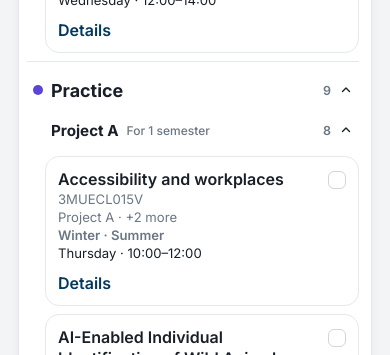
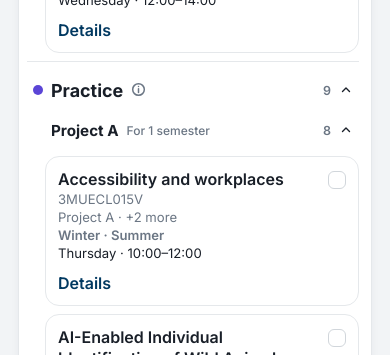
Before and after one commit to haydensuh/hci-planner-siegen, a React (Vite) app: page / in a window 390 px wide. Shown: the part 1213-1568 px from the top of the page. Built offline with nearby package versions, Linux system fonts and the light colour scheme.

Commit message:
Add an instruction tooltip

```diff
--- a/src/components/CourseExplorer.tsx
+++ b/src/components/CourseExplorer.tsx
@@ -1,4 +1,5 @@
 import { useEffect, useLayoutEffect, useMemo, useRef, useState } from "react";
+import { createPortal } from "react-dom";
 import { AREAS, areaColor, areaRank } from "../data/curriculum";
 import {
   LP6_NOTE,
@@ -452,28 +453,34 @@ export function CourseExplorer({
         {listedGroups.map((group) => {
           const areaOpen = !collapsedAreas.has(group.area);
           const areaPanelId = panelId("area", group.area);
+          const areaCount =
+            group.area === "Interdisciplinary Contexts"
+              ? filtered.filter(
+                  (course) =>
+                    course.area === group.area &&
+                    (shownTrack === "9" ? lp9Placement(course.id) : lp6Course(course.id)),
+                ).length
+              : group.courses.length;
+          const toggleArea = () => setCollapsedAreas((current) => toggleMember(current, group.area));
           return (
             <section key={group.area} className="area-group">
               <h3 className="area-heading">
                 <button
                   type="button"
+                  className="area-toggle"
                   aria-expanded={areaOpen}
                   aria-controls={areaPanelId}
-                  onClick={() => setCollapsedAreas((current) => toggleMember(current, group.area))}
+                  aria-label={`${group.area}, ${areaCount} ${areaCount === 1 ? "course" : "courses"}`}
+                  onClick={toggleArea}
                 >
                   <span className="area-dot" style={{ background: areaColor(group.area) }} />
                   <span className="group-title">{group.area}</span>
-                  <span className="group-count">
-                    {group.area === "Interdisciplinary Contexts"
-                      ? filtered.filter(
-                          (course) =>
-                            course.area === group.area &&
-                            (shownTrack === "9" ? lp9Placement(course.id) : lp6Course(course.id)),
-                        ).length
-                      : group.courses.length}
-                  </span>
+                </button>
+                {group.area === "Practice" && <PracticeInfo />}
+                <div className="area-rest" onClick={toggleArea}>
+                  <span className="group-count">{areaCount}</span>
                   <ChevronIcon open={areaOpen} />
-                </button>
+                </div>
               </h3>
               {areaOpen && (
                 <div id={areaPanelId}>
@@ -1042,6 +1049,133 @@ function without(current: Set<string>, key: string): Set<string> {
   return next;
 }
 
+function PracticeInfo() {
+  const [open, setOpen] = useState(false);
+  const [hover, setHover] = useState(false);
+  const rootRef = useRef<HTMLSpanElement>(null);
+  const tipRef = useRef<HTMLSpanElement>(null);
+  const hoverTimer = useRef<number | null>(null);
+  const [pos, setPos] = useState({ top: 0, left: 0, hidden: false });
+  const shown = open || hover;
+
+  function showTip() {
+    if (hoverTimer.current) window.clearTimeout(hoverTimer.current);
+    setHover(true);
+  }
+
+  function hideTip() {
+    if (hoverTimer.current) window.clearTimeout(hoverTimer.current);
+    hoverTimer.current = window.setTimeout(() => setHover(false), 80);
+  }
+
+  useLayoutEffect(() => {
+    if (!shown) return;
+    function place() {
+      const icon = rootRef.current?.getBoundingClientRect();
+      const tip = tipRef.current?.getBoundingClientRect();
+      if (!icon || !tip) return;
+      const scroll = rootRef.current?.closest(".course-scroll")?.getBoundingClientRect();
+      const hidden = scroll != null && (icon.bottom < scroll.top || icon.top > scroll.bottom);
+      const width = tip.width || 280;
+      const height = tip.height || 0;
+      let left = Math.min(Math.max(8, icon.left - 8), window.innerWidth - width - 8);
+      let top = icon.bottom + 8;
+      if (height > 0 && top + height > window.innerHeight - 8 && icon.top - height - 8 > 8) {
+        top = icon.top - height - 8;
+      }
+      setPos((current) =>
+        current.top === top && current.left === left && current.hidden === hidden ? current : { top, left, hidden },
+      );
+    }
+    place();
+    window.addEventListener("scroll", place, true);
+    window.addEventListener("resize", place);
+    return () => {
+      window.removeEventListener("scroll", place, true);
+      window.removeEventListener("resize", place);
+    };
+  }, [shown]);
+
+  useEffect(() => {
+    return () => {
+      if (hoverTimer.current) window.clearTimeout(hoverTimer.current);
+    };
+  }, []);
+
+  useEffect(() => {
+    if (!open) return;
+    function onPointerDown(event: PointerEvent) {
+      const target = event.target as Node;
+      if (rootRef.current?.contains(target) || tipRef.current?.contains(target)) return;
+      setOpen(false);
+    }
+    function onKeyDown(event: KeyboardEvent) {
+      if (event.key === "Escape") setOpen(false);
+    }
+    document.addEventListener("pointerdown", onPointerDown);
+    document.addEventListener("keydown", onKeyDown);
+    return () => {
+      document.removeEventListener("pointerdown", onPointerDown);
+      document.removeEventListener("keydown", onKeyDown);
+    };
+  }, [open]);
+
+  return (
+    <span ref={rootRef} className="area-info" onMouseEnter={showTip} onMouseLeave={hideTip}>
+      <button
+        type="button"
+        aria-expanded={shown}
+        aria-controls="practice-tip"
+        aria-label="About Practice projects"
+        onClick={(event) => {
+          setOpen((current) => {
+            if (current) event.currentTarget.blur();
+            return !current;
+          });
+        }}
+      >
+        <InfoIcon />
+      </button>
+      {shown &&
+        createPortal(
+          <span
+            id="practice-tip"
+            ref={tipRef}
+            className="area-tip is-fixed"
+            role="tooltip"
+            style={{ top: pos.top, left: pos.left, visibility: pos.hidden ? "hidden" : "visible" }}
+            onMouseEnter={showTip}
+            onMouseLeave={hideTip}
+          >
+            <span className="area-tip-card">
+              <ul>
+                <li>You can take Projects A, B, and C in the same semester. But taking one per semester is recommended.</li>
+                <li>
+                  Projects A and B are mostly group work. Project C can be planned as solo work.
+                  <span>
+                    Project C can be treated as preparation for the master’s thesis. If you have a project you might want
+                    as a thesis topic, taking it as Project C is recommended.
+                  </span>
+                </li>
+              </ul>
+            </span>
+          </span>,
+          document.body,
+        )}
+    </span>
+  );
+}
+
+function InfoIcon() {
+  return (
+    <svg viewBox="0 0 16 16" width="15" height="15" fill="none" stroke="currentColor" strokeWidth="1.6" aria-hidden="true">
+      <circle cx="8" cy="8" r="6.2" />
+      <path d="M8 7.2V11.2" strokeLinecap="round" />
+      <path d="M8 4.9h.01" strokeLinecap="round" />
+    </svg>
+  );
+}
+
 function ChevronIcon({ open }: { open: boolean }) {
   return (
     <svg
--- a/src/index.css
+++ b/src/index.css
@@ -311,7 +311,7 @@ h1 {
   backdrop-filter: blur(8px);
 }
 
-.area-heading { top: 0; z-index: 3; }
+.area-heading { top: 0; z-index: 3; display: flex; align-items: center; }
 
 .area-heading button, .module-heading button {
   width: 100%;
@@ -325,9 +325,76 @@ h1 {
   font-weight: 700;
 }
 
-.area-heading button {
-  padding: 10px 6px 8px;
+.area-heading .area-toggle {
+  width: auto;
+  flex: none;
+  padding: 10px 0 8px 6px;
   font-size: 1.12rem;
+}
+
+.area-rest {
+  flex: 1;
+  min-width: 0;
+  display: flex;
+  align-items: center;
+  gap: 8px;
+  padding: 10px 6px 8px 0;
+  cursor: pointer;
+}
+
+.area-info {
+  position: relative;
+  flex: none;
+  display: flex;
+  align-items: center;
+  margin-left: 4px;
+}
+
+.area-heading .area-info button {
+  width: 22px;
+  height: 22px;
+  padding: 0;
+  border-radius: 999px;
+  color: var(--ink-soft);
+  justify-content: center;
+  gap: 0;
+}
+
+.area-heading .area-info button:hover,
+.area-heading .area-info button:focus-visible {
+  background: var(--bg-deep);
+  color: var(--ink);
+}
+
+.area-tip.is-fixed {
+  display: block;
+  position: fixed;
+  z-index: 20;
+  width: min(280px, calc(100vw - 16px));
+}
+
+.area-tip-card {
+  display: block;
+  padding: 10px 12px;
+  border-radius: 10px;
+  background: var(--ink);
+  color: #fff;
+  font-size: 0.8rem;
+  font-weight: 500;
+  line-height: 1.45;
+  box-shadow: 0 8px 24px rgba(25, 31, 40, 0.18);
+}
+
+.area-tip-card ul {
+  margin: 0;
+  padding-left: 1.1em;
+}
+
+.area-tip-card li + li { margin-top: 8px; }
+
+.area-tip-card li span {
+  display: block;
+  margin-top: 6px;
 }
 
 .module-group { margin: 4px 0 4px 18px; }
```
